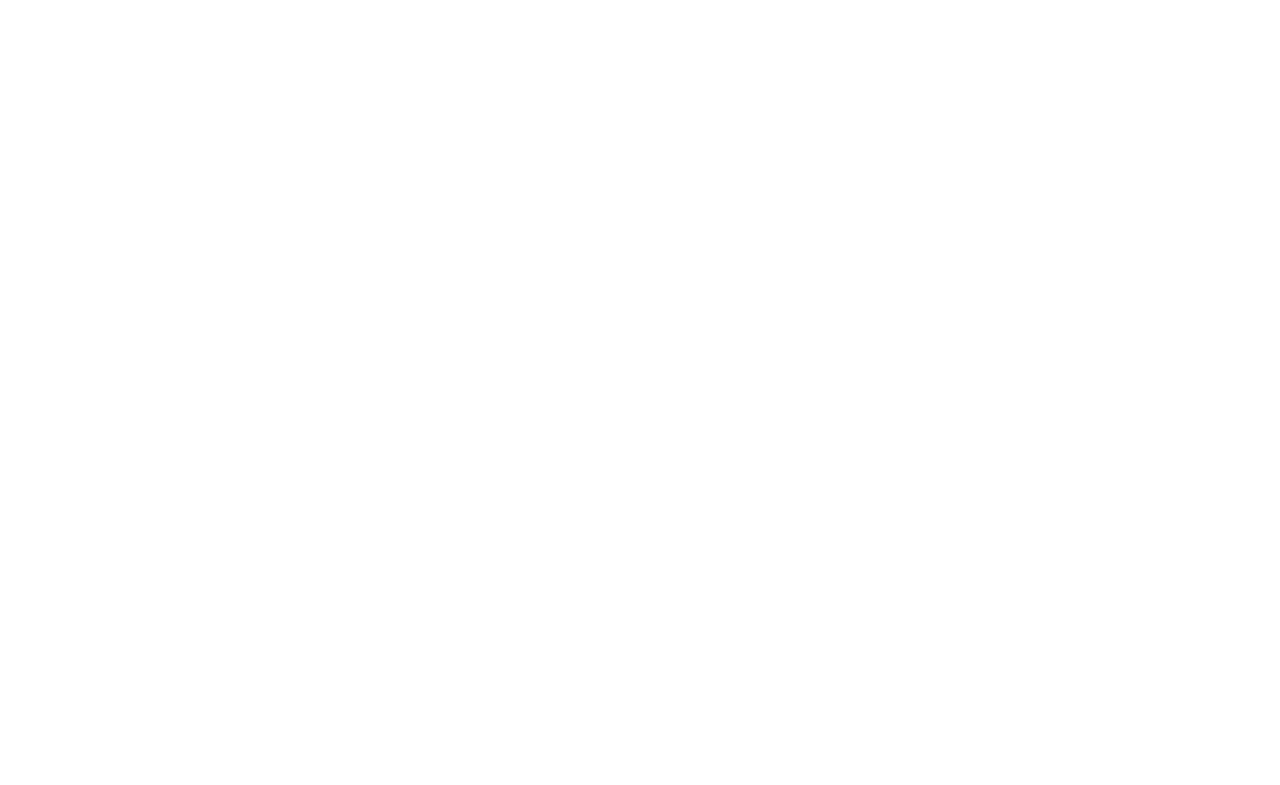
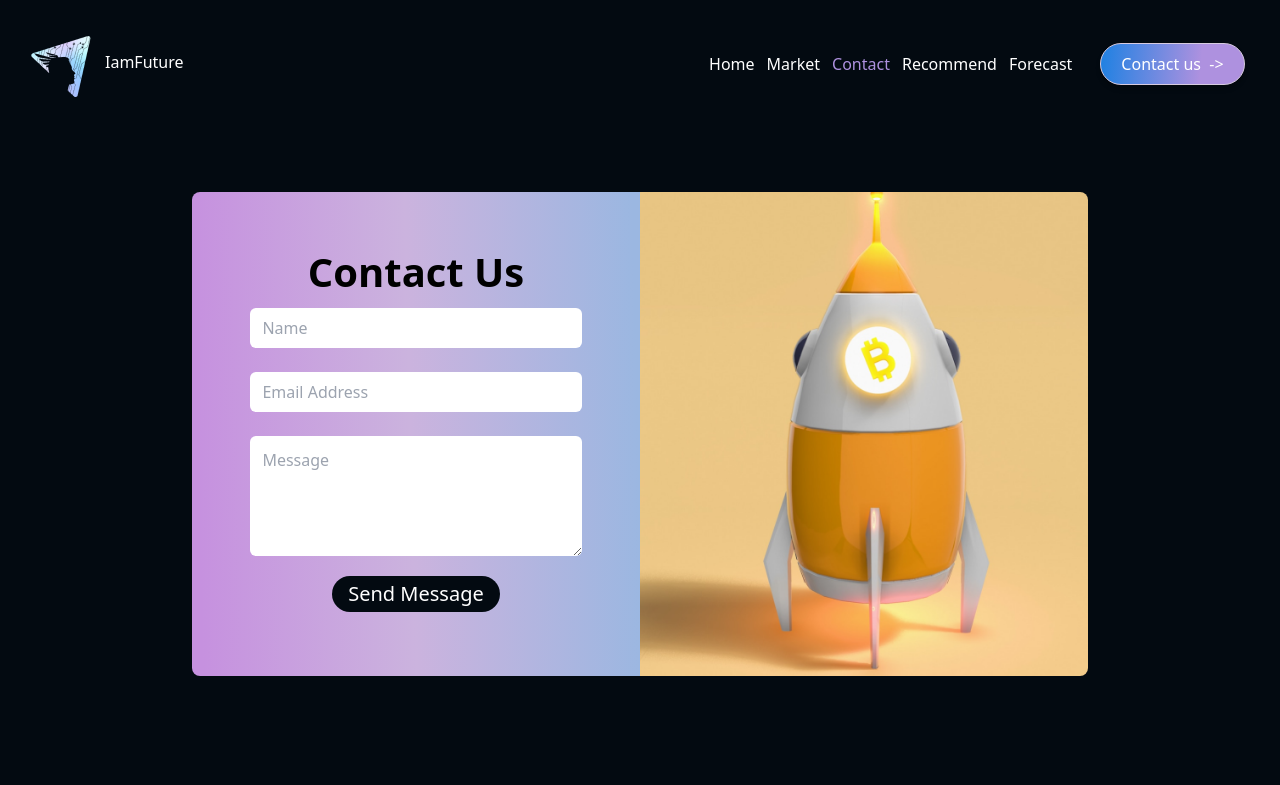
Before and after one commit to Dmitro1997/Foreacasting-landing-page, a React (Create React App) app: page /contact in a window 1280 px wide. Shown: the top 785 px of the page. Built offline with nearby package versions, Linux system fonts and the light colour scheme.

Commit message:
contact us page

```diff
--- a/src/App.js
+++ b/src/App.js
@@ -2,13 +2,20 @@
 import './App.css';
 import { BrowserRouter as Router, Switch, Route } from "react-router-dom";
 import Home from './pages/index';
+import ContactPage from './pages/contact';
+import MarketPage from './pages/recommend';
+import RecommendPage from './pages/recommend';
+import ForecastPage from './pages/forecast';
 
 function App() {
   return(
     <Router>
       <Switch>
           <Route exact path="/" component={Home} />
-          {/* <Route exact path="/contact" component={Contact} /> */}
+          <Route exact path="/contact" component={ContactPage} />
+          <Route exact path="/market" component={MarketPage} />
+          <Route exact path="/recommend" component={RecommendPage} />
+          <Route exact path="/forecast" component={ForecastPage} />
       </Switch>
     </Router>
   )
--- /dev/null
+++ b/src/components/Contact/Contact.js
@@ -0,0 +1,27 @@
+import React from "react";
+
+function Contact() {
+    return(
+        <div className="bg-[#030A11] px-[15%] py-[5%]">
+            <div className="rounded-lg flex w-full">
+                <div className="w-full rounded-lg md:rounded-r-none md:w-[50%] py-10 px-5 md:py-16 md:px-10 flex flex-col bg-internatinal-family text-center">
+                    <div className="text-black font-bold text-xl md:text-[40px] text-center">
+                        Contact Us
+                    </div>
+                    <div className="flex flex-col relative py-5 gap-6 items-center">
+                        <input type="text" placeholder="Name" className="rounded-md w-[90%] h-10 px-3"></input>
+                        <input type="email" placeholder="Email Address" className="rounded-md w-[90%] h-10 px-3"></input>
+                        <textarea rows="4" className="w-[90%] rounded-md px-3 py-3" placeholder="Message"></textarea>
+                    </div>
+                    <div>
+                        <button className="bg-[#030A11] px-4 py-1 rounded-full text-white text-sm md:text-lg">Send Message</button>
+                    </div>
+                </div>
+                <div className="hidden md:w-[50%] bg-contact-img md:block rounded-r-lg">
+                </div>
+            </div>
+        </div>
+    )
+}
+
+export default Contact;
--- /dev/null
+++ b/src/components/Forecast/Forecast.js
@@ -0,0 +1,11 @@
+import React from "react";
+
+function Forecast() {
+    return(
+        <div>
+            Forecast
+        </div>
+    )
+}
+
+export default Forecast;
--- /dev/null
+++ b/src/components/Market/Market.js
@@ -0,0 +1,11 @@
+import React from "react";
+
+function Market() {
+    return(
+        <div>
+            Market
+        </div>
+    )
+}
+
+export default Market;
--- a/src/components/Navbar/Navbar.js
+++ b/src/components/Navbar/Navbar.js
@@ -1,7 +1,18 @@
-import React from "react";
+import React, { useEffect } from "react";
+import { useHistory, useParams } from "react-router-dom";
 import logo from '../../assets/Logo.png';
 
 function Navbar() {
+    const history = useHistory();
+    let pathname = window.location.pathname;
+
+    useEffect(()=> {
+    })
+
+    const changeMenu = (url) => {
+        history.push(`/${url}`);
+    }
+
     return (
         <div className="bg-[#030A11] text-white h-32 flex justify-between gap-4">
             <div className="inline-block pl-6 self-center">
@@ -10,12 +21,12 @@
             </div>
             <div className="self-center">
                 <div className="grid grid-rows-1 grid-cols-3 gap-4 ">
-                    <div className="col-span-3 lg:col-span-2 gap-3 flex self-center overflow-x-scroll">
-                        <div>Home</div>
-                        <div>Market</div>
-                        <div>Contact</div>
-                        <div>Recommend</div>
-                        <div>Forecast</div>
+                    <div className="col-span-3 lg:col-span-2 gap-3 flex self-center overflow-x-auto pr-3">
+                        <div className={`cursor-pointer ${pathname == '/' ? "text-[#AE91DF]" : "" }`} onClick={ () => { changeMenu('') } }>Home</div>
+                        <div className={`cursor-pointer ${pathname == '/market' ? "text-[#AE91DF]" : "" }`} onClick={ () => { changeMenu('market') } }>Market</div>
+                        <div className={`cursor-pointer ${pathname == '/contact' ? "text-[#AE91DF]" : "" }`} onClick={ () => { changeMenu('contact') } }>Contact</div>
+                        <div className={`cursor-pointer ${pathname == '/recommend' ? "text-[#AE91DF]" : "" }`} onClick={ () => { changeMenu('recommend') } }>Recommend</div>
+                        <div className={`cursor-pointer ${pathname == '/forecast' ? "text-[#AE91DF]" : "" }`} onClick={ () => { changeMenu('forecast') } }>Forecast</div>
                     </div>
                     <div className="hidden lg:block">
                         <button className="contact-us px-5 py-2">
--- /dev/null
+++ b/src/components/Recommend/Recommend.js
@@ -0,0 +1,11 @@
+import React from "react";
+
+function Recommend() {
+    return(
+        <div>
+            Recommend
+        </div>
+    )
+}
+
+export default Recommend;
--- a/src/index.css
+++ b/src/index.css
@@ -99,3 +99,10 @@
   background-size: contain;
   background-position: bottom;
 }
+
+.bg-contact-img{
+  background-image: url('./assets/3DImages/Rocket.png');
+  background-repeat: no-repeat;
+  background-size: cover;
+  background-position: center;
+}
--- /dev/null
+++ b/src/pages/contact.js
@@ -0,0 +1,13 @@
+import React from "react";
+import Contact from "../components/Contact/Contact";
+import Layout from "../layout";
+
+const ContactPage = () =>{
+    return (
+        <Layout>
+            <Contact></Contact>
+        </Layout>
+    )
+}
+
+export default ContactPage;
--- /dev/null
+++ b/src/pages/forecast.js
@@ -0,0 +1,13 @@
+import React from "react";
+import Forecast from "../components/Forecast/Forecast";
+import Layout from "../layout";
+
+const ForecastPage = () =>{
+    return (
+        <Layout>
+            <Forecast></Forecast>
+        </Layout>
+    )
+}
+
+export default ForecastPage;
--- /dev/null
+++ b/src/pages/market.js
@@ -0,0 +1,13 @@
+import React from "react";
+import Market from "../components/Market/Market";
+import Layout from "../layout";
+
+const MarketPage = () =>{
+    return (
+        <Layout>
+            <Market></Market>
+        </Layout>
+    )
+}
+
+export default MarketPage;
--- /dev/null
+++ b/src/pages/recommend.js
@@ -0,0 +1,13 @@
+import React from "react";
+import Recommend from "../components/Recommend/Recommend";
+import Layout from "../layout";
+
+const RecommendPage = () =>{
+    return (
+        <Layout>
+            <Recommend></Recommend>
+        </Layout>
+    )
+}
+
+export default RecommendPage;
```
Also changed, not shown: src/assets/3DImages/Rocket.png (added).
